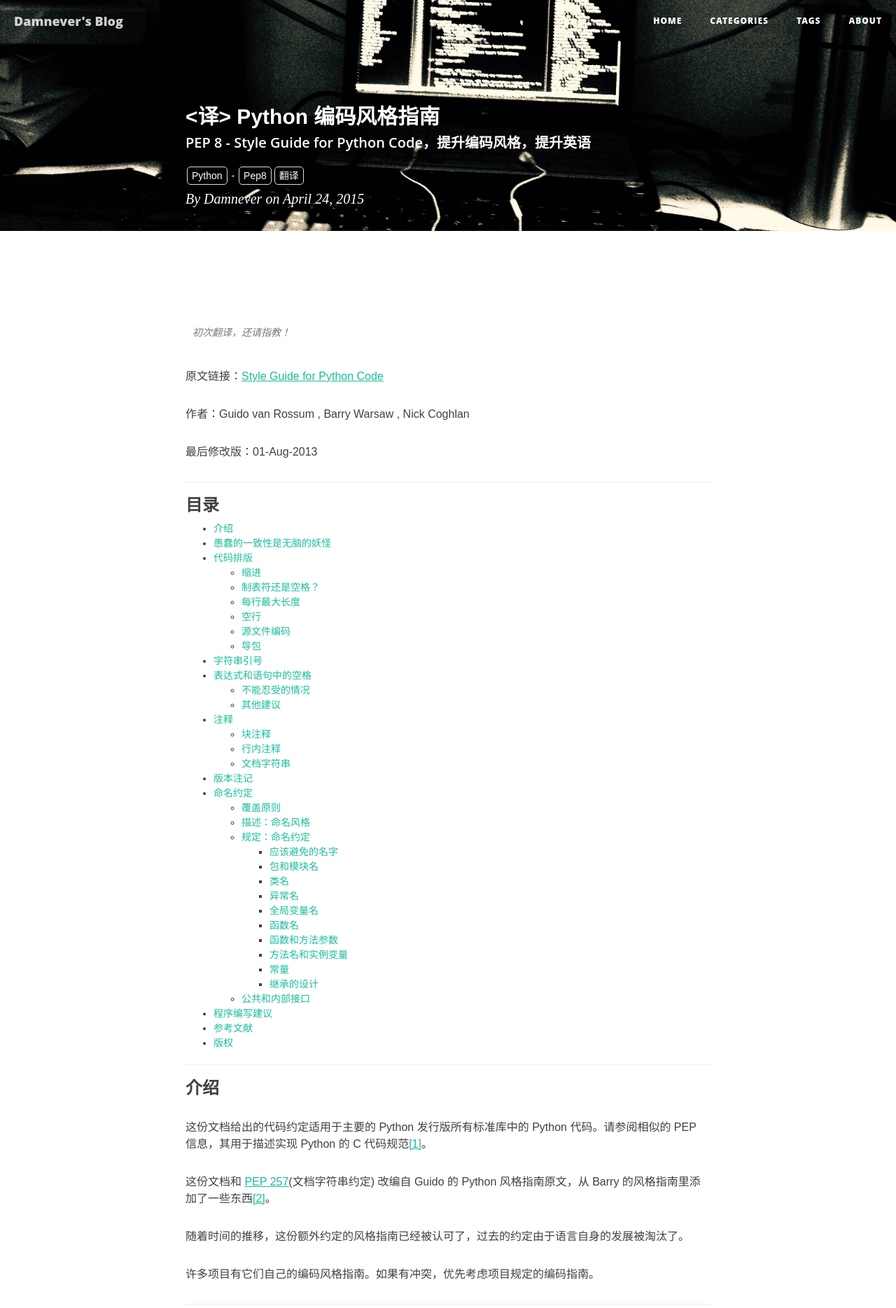
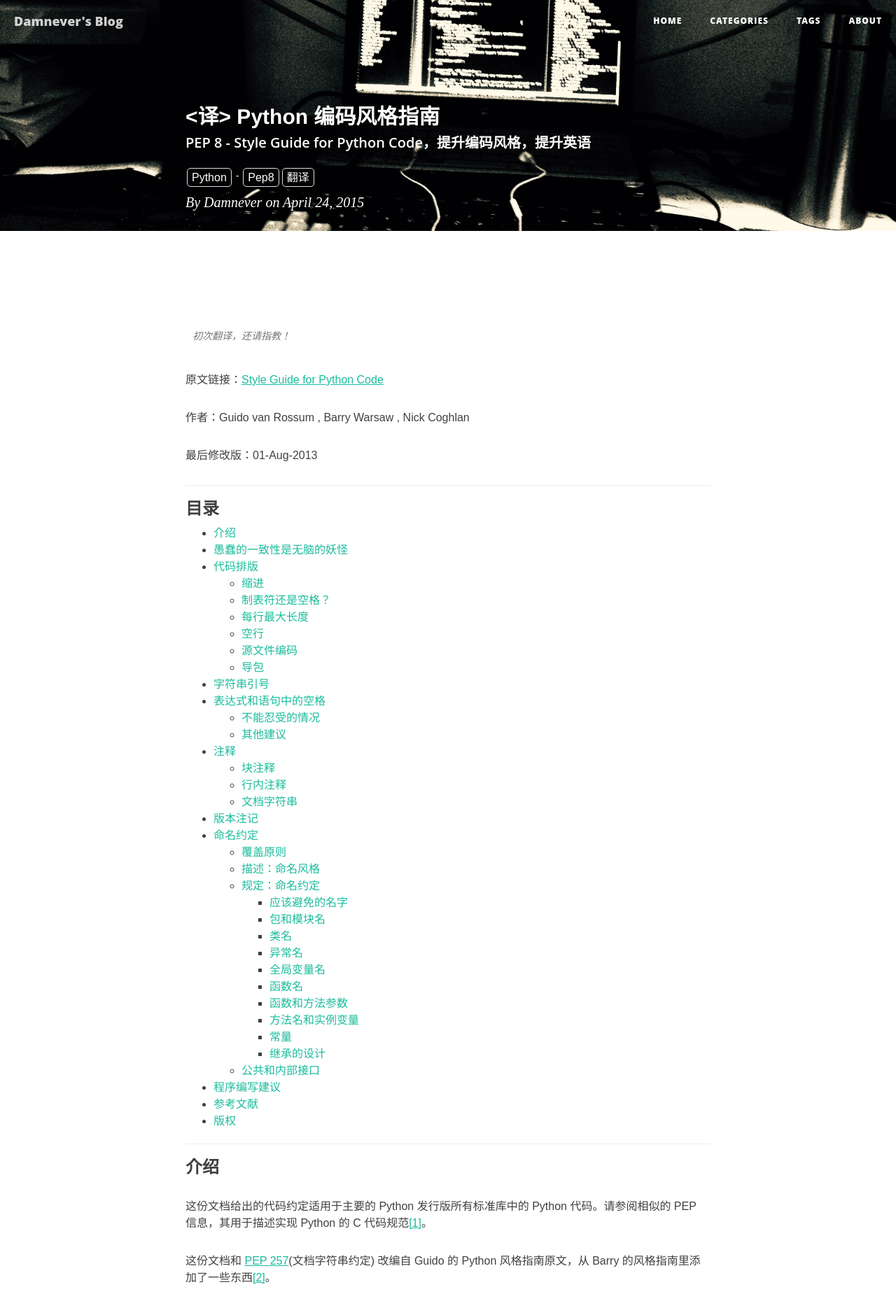
Before and after one commit to damnever/damnever.github.io, a Jekyll site: the page built from _posts/2015-04-27-PEP8-style-guide-for-python-code.md, in a window 1280 px wide. Shown: the top 1869 px of the page at 70% size. Built offline with Jekyll 4.4.1, drawn with Linux system fonts in a browser that asks for light colours; nearby versions of some CDN libraries; comment, search, counter and statistics services are not loaded.

```diff
--- a/css/clean-blog.css
+++ b/css/clean-blog.css
@@ -118,4 +118,4 @@ sup{top:-0.5em}
 sub{bottom:-0.25em}
 figcaption{font-size:0.9em;color:#888}
 #content, li { line-height: 1.5;}
-ul li, ol li, li a {font-size: 14px;}
+ul li, ol li, li a {font-size: 16px;}
```
